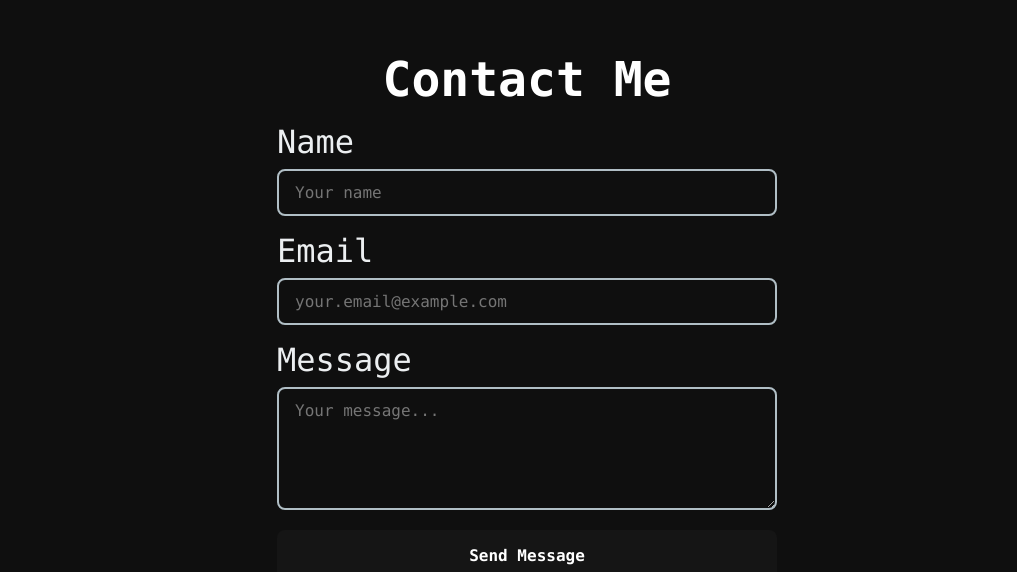
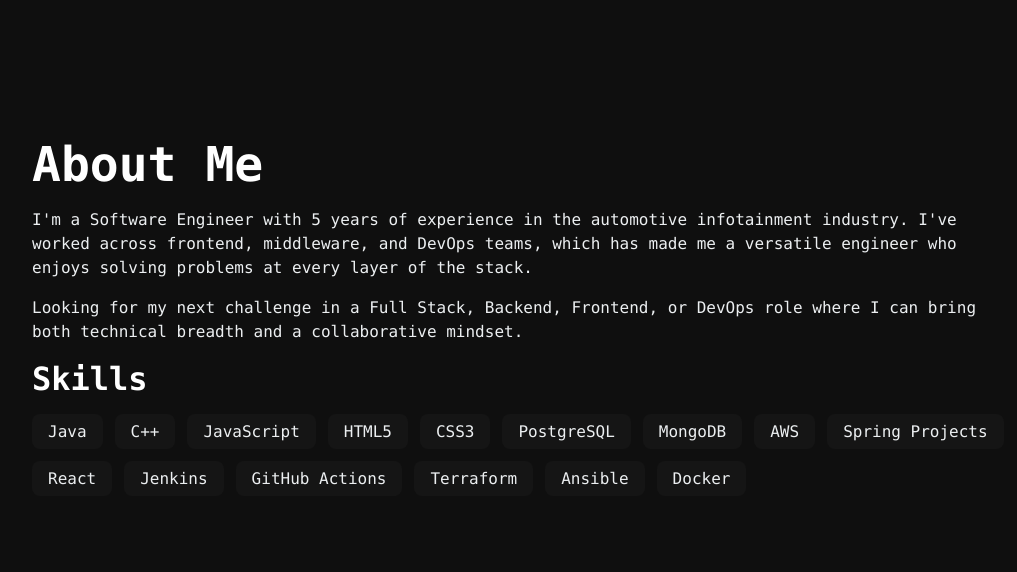
Before and after one commit to oaguilar83/dev-portfolio-frontend, a React (Vite) app: page / in a window 1280 px wide. Shown: the part 908-1480 px from the top of the page, without its empty margins (113-1130 px from the left). Built offline with nearby package versions, Linux system fonts and the light colour scheme.

Commit message:
Add about me section (#19)
* inital about me section changes

* fix alignment and shortened nav buttons

* update About Me description

* fix lint issue with escaping apostrophe

```diff
--- a/src/App.jsx
+++ b/src/App.jsx
@@ -1,5 +1,6 @@
 import Navbar from './components/navbar/Navbar';
 import Home from './components/home/Home';
+import About from './components/about/About';
 import Contact from './components/contact/Contact';
 import Footer from './components/footer/Footer';
 import styles from './App.module.css';
@@ -10,6 +11,7 @@
       <Navbar />
       <main>
         <Home />
+        <About />
         <Contact />
       </main>
       <Footer />
--- a/src/App.module.css
+++ b/src/App.module.css
@@ -4,7 +4,6 @@
   --accent-color: #4fc3f7;
   --primary-font-color: white;
   --secondary-font-color: #eceff1;
-  --tertiary-font-color: #b0bec5;
 }
 
 * {
@@ -30,13 +29,13 @@
   display: flex;
   align-items: center;
   justify-content: center;
-  padding: 4rem 1rem;
+  padding: 5rem 1rem 4rem;
 }
 
 .section_content {
   max-width: 990px;
   width: 100%;
-  text-align: center;
+  text-align: left;
 }
 
 @media screen {
--- /dev/null
+++ b/src/components/about/About.jsx
@@ -0,0 +1,43 @@
+import globalStyles from '../../App.module.css';
+import styles from './About.module.css';
+
+function About() {
+  return (
+    <section id="about" className={globalStyles.section}>
+      <div className={globalStyles.section_content}>
+        <h2 className={styles.title}>About Me</h2>
+        <p className={styles.description}>
+          I&#39;m a Software Engineer with 5 years of experience in the automotive infotainment
+          industry. I&#39;ve worked across frontend, middleware, and DevOps teams, which has made me a
+          versatile engineer who enjoys solving problems at every layer of the stack.
+        </p>
+        <p className={styles.description}>
+          Looking for my next challenge in a Full Stack, Backend, Frontend, or DevOps role where I can
+          bring both technical breadth and a collaborative mindset.
+        </p>
+        <div className={styles.skills}>
+          <h2 className={styles.skills_title}>Skills</h2>
+          <ul className={styles.skills_list}>
+            <li className={styles.skill_item}>Java</li>
+            <li className={styles.skill_item}>C++</li>
+            <li className={styles.skill_item}>JavaScript</li>
+            <li className={styles.skill_item}>HTML5</li>
+            <li className={styles.skill_item}>CSS3</li>
+            <li className={styles.skill_item}>PostgreSQL</li>
+            <li className={styles.skill_item}>MongoDB</li>
+            <li className={styles.skill_item}>AWS</li>
+            <li className={styles.skill_item}>Spring Projects</li>
+            <li className={styles.skill_item}>React</li>
+            <li className={styles.skill_item}>Jenkins</li>
+            <li className={styles.skill_item}>GitHub Actions</li>
+            <li className={styles.skill_item}>Terraform</li>
+            <li className={styles.skill_item}>Ansible</li>
+            <li className={styles.skill_item}>Docker</li>
+          </ul>
+        </div>
+      </div>
+    </section>
+  );
+}
+
+export default About;
--- /dev/null
+++ b/src/components/about/About.module.css
@@ -0,0 +1,54 @@
+.title {
+  font-size: 2rem;
+  margin-bottom: 1rem;
+  color: var(--primary-font-color);
+}
+
+.description {
+  font-size: 1rem;
+  line-height: 1.5;
+  color: var(--secondary-font-color);
+  margin-bottom: 1rem;
+}
+
+.skills_title {
+  font-size: 1.5rem;
+  color: var(--primary-font-color);
+  margin-bottom: 1rem;
+}
+
+.skills_list {
+  list-style: none;
+  padding: 0;
+  display: flex;
+  flex-wrap: wrap;
+  gap: 0.75rem;
+}
+
+.skill_item {
+  background-color: var(--secondary-background-color);
+  color: var(--secondary-font-color);
+  padding: 0.5rem 1rem;
+  border-radius: 8px;
+  font-size: 1rem;
+  transition: background-color 0.3s, transform 0.2s;
+}
+
+@media screen {
+  @media (min-width: 768px) {
+    .title {
+      font-size: 3rem;
+    }
+
+    .skills_title {
+      font-size: 2rem;
+    }
+  }
+
+  @media (hover: hover) {
+    .skill_item:hover {
+      background-color: var(--accent-color);
+      transform: translateY(-2px);
+    }
+  }
+}
--- a/src/components/contact/Contact.module.css
+++ b/src/components/contact/Contact.module.css
@@ -2,6 +2,7 @@
   font-size: 2rem;
   margin-bottom: 1rem;
   color: var(--primary-font-color);
+  text-align: center;
 }
 
 .form {
@@ -28,7 +29,7 @@
   color: var(--primary-font-color);
   width: 100%;
   padding: 0.75rem 1rem;
-  border: 2px solid var(--tertiary-font-color);
+  border: 2px solid var(--secondary-font-color);
   border-radius: 8px;
   font-size: 1rem;
   transition: border-color 0.3s;
--- a/src/components/home/Home.jsx
+++ b/src/components/home/Home.jsx
@@ -8,7 +8,9 @@
     <section id="home" className={globalStyles.section}>
       <div className={globalStyles.section_content}>
         <div className={styles.image_text_content}>
-          <RoundImage image="images/profile_picture.jpeg" />
+          <div className={styles.image}>
+            <RoundImage image="images/profile_picture.jpeg" />
+          </div>
           <div className={styles.text}>
             <h1 className={styles.text_title}>Hello, World!<br></br>I&#39;m Oscar Aguilar</h1>
             <h2 className={styles.text_subtitle}>Software Developer</h2>
--- a/src/components/home/Home.module.css
+++ b/src/components/home/Home.module.css
@@ -1,3 +1,7 @@
+.image {
+  text-align: center;
+}
+
 .text {
   margin: 1rem;
 }
@@ -11,12 +15,12 @@
 .text_subtitle {
   font-size: 1.5rem;
   color: var(--secondary-font-color);
-  margin-bottom: 1.5rem;
+  margin-bottom: 1rem;
 }
 
 .text_description {
   font-size: 1rem;
-  color: var(--tertiary-font-color);
+  color: var(--secondary-font-color);
   line-height: 1.5;
 }
 
@@ -36,7 +40,6 @@
       display: flex;
       justify-content: center;
       align-items: center;
-      text-align: left;
     }
   }
 }
--- a/src/components/navbar/Navbar.jsx
+++ b/src/components/navbar/Navbar.jsx
@@ -15,7 +15,10 @@
           <button className={styles.navbar_links_button} onClick={() => scrollToSection('home')}>Home</button>
         </li>
         <li>
-          <button className={styles.navbar_links_button} onClick={() => scrollToSection('contact')}>Contact Me</button>
+          <button className={styles.navbar_links_button} onClick={() => scrollToSection('about')}>About</button>
+        </li>
+        <li>
+          <button className={styles.navbar_links_button} onClick={() => scrollToSection('contact')}>Contact</button>
         </li>
       </ul>
     </nav>
```
